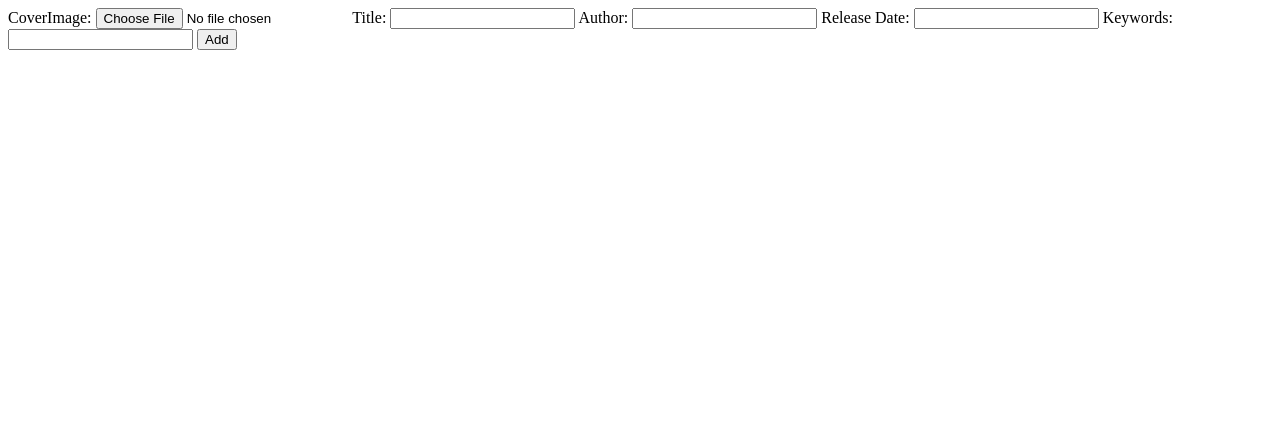
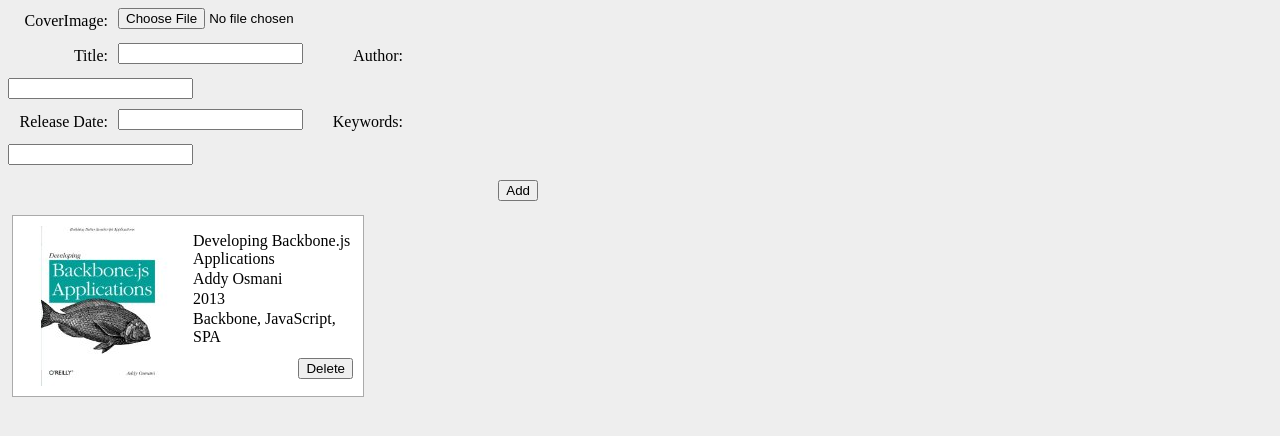
Before and after one commit to RunningTalus/BackboneExperiments, a website: page Books/index.html in a window 1280 px wide. Drawn offline with nearby package versions, Linux system fonts and the light colour scheme.

Commit message:
Completed building the HTML and added in CSS.

```diff
--- a/Books/css/screen.css
+++ b/Books/css/screen.css
@@ -0,0 +1,69 @@
+body {
+  background-color: #eee;
+}
+
+.bookContainer {
+  outline: 1px solid #aaa;
+  width: 350px;
+  height: 180px;
+  background-color: #fff;
+  float: left;
+  margin: 5px;
+}
+
+.bookContainer img {
+  float: left;
+  margin: 10px;
+}
+
+.bookContainer ul {
+  list-style-type: none;
+  margin-bottom: 0;
+}
+
+.bookContainer li {
+  padding-bottom: 2px;
+}
+
+.bookContainer button {
+  float: right;
+  margin: 10px;
+}
+
+#addBook label {
+  width: 100px;
+  margin-right: 10px;
+  text-align: right;
+  line-height: 25px;
+}
+
+#addBook label, #addBook input {
+  display: block;
+  margin-bottom: 10px;
+  float: left;
+}
+
+#addBook label[for="title"], #addBook label[for="releaseDate"] {
+  clear: both;
+}
+
+#addBook button {
+  display: block;
+  margin: 5px 20px 10px 10px;
+  float: right;
+  clear: both;
+}
+
+#addBook div {
+  width: 550px;
+}
+
+#addBook div:after {
+  content: "";
+  display: block;
+  height: 0;
+  visibility: hidden;
+  clear: both;
+  font-size: 0;
+  line-height: 0;
+}
--- a/Books/index.html
+++ b/Books/index.html
@@ -18,7 +18,29 @@
           <button id="add">Add</button>
         </div>
       </form>
+      <div class="bookContainer">
+        <img src="img/placeholder.jpg" />
+        <ul>
+          <li>Developing Backbone.js Applications</li>
+          <li>Addy Osmani</li>
+          <li>2013</li>
+          <li>Backbone, JavaScript, SPA</li>
+        </ul>
+        <button class="delete">Delete</button>
+      </div>
     </div>
+    <!--Underscore Templating-->
+    <script id="bookTemplate" type="text/template">
+      <img src=" <%= coverImage %>" />
+      <ul>
+        <li><%= title %></li>
+        <li><%= author %></li>
+        <li><%= releaseDate %></li>
+        <li><%= keywords %></li>
+      </ul>
+      <button class="delete">Delete</button>
+    </script>
+    <!--Loading Dependency Scripts-->
     <script src="bower_components/jquery/dist/jquery.min.js"></script>
     <script src="bower_components/underscore/underscore-min.js"></script>
     <script src="bower_components/backbone/backbone-min.js"></script>
```
Also changed, not shown: Books/img/placeholder.jpg (added).
